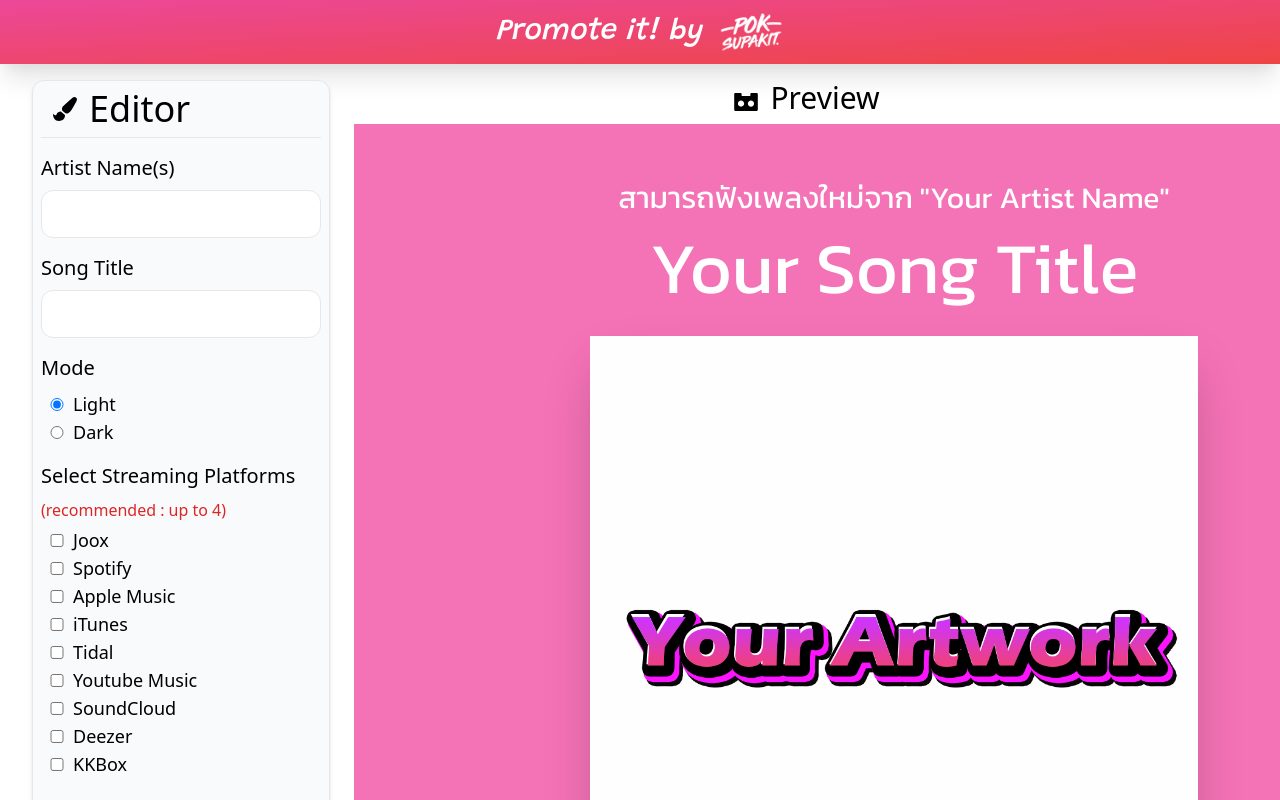
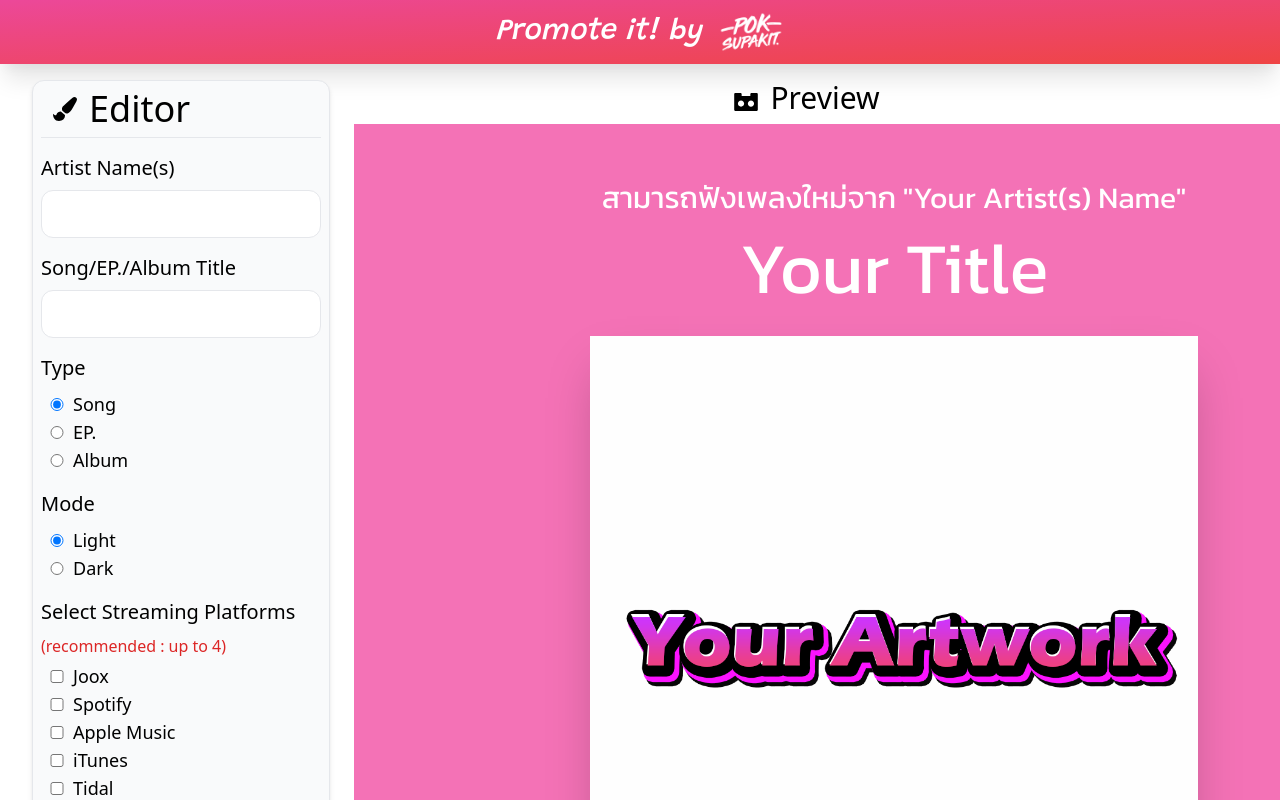
Before and after one commit to POKINBKK/promote-it, a React (Create React App) app: page / in a window 1280 px wide. Shown: the top 800 px of the page. Built offline with nearby package versions, Linux system fonts and the light colour scheme; a web font is replaced by a local one.

Commit message:
Feat: add Select Song/Album/EP

```diff
--- a/src/App.js
+++ b/src/App.js
@@ -168,8 +168,8 @@ function App() {
     "900",
   ];
 
-  const [artistName, setArtistName] = React.useState("Your Artist Name");
-  const [songTitle, setSongTitle] = React.useState("Your Song Title");
+  const [artistName, setArtistName] = React.useState("Your Artist(s) Name");
+  const [songTitle, setSongTitle] = React.useState("Your Title");
   const [selectedStreaming, setSelectedStreaming] = React.useState([]);
   const [coverColor, setCoverColor] = React.useState("bg-pink-400");
   const [artwork, setArtwork] = React.useState(
@@ -179,7 +179,7 @@ function App() {
     `${process.env.PUBLIC_URL}/asset/dummy_logo.png`
   );
   const [fontMode, setFontMode] = React.useState("w");
-  const [musicType, setmusicType] = React.useState(0);
+  const [musicType, setMusicType] = React.useState("0");
 
   const handleArtistName = (e) => {
     setArtistName(e.target.value);
@@ -255,6 +255,9 @@ function App() {
   const handleMode = (e) => {
     setFontMode(e.target.value);
   };
+  const handleType = (e) => {
+    setMusicType(e.target.value);
+  };
 
   return (
     <div className="w-full">
@@ -282,11 +285,53 @@ function App() {
             />
           </div>
           <div className="w-full pt-4">
-            <p className="text-xl pb-2">Song Title</p>
+            <p className="text-xl pb-2">Song/EP./Album Title</p>
             <input
               onChange={handleSongTitle}
               className="border rounded-xl h-12 w-full text-xl px-2 focus-within:border-pink-500 focus:outline-none"
             />
+          </div>
+          <div className="w-full pt-4">
+            <p className="text-xl pb-2">Type</p>
+            <div>
+              <input
+                type="radio"
+                id="song"
+                name="type"
+                value={0}
+                className="w-8"
+                onClick={handleType}
+                defaultChecked
+              />
+              <label htmlFor="song" className="text-lg">
+                Song
+              </label>
+              <br />
+              <input
+                type="radio"
+                id="ep"
+                name="type"
+                value={1}
+                className="w-8"
+                onClick={handleType}
+              />
+              <label htmlFor="ep" className="text-lg">
+                EP.
+              </label>
+              <br />
+              <input
+                type="radio"
+                id="album"
+                name="type"
+                value={3}
+                className="w-8"
+                onClick={handleType}
+              />
+              <label htmlFor="album" className="text-lg">
+                Album
+              </label>
+              <br />
+            </div>
           </div>
           <div className="w-full pt-4">
             <p className="text-xl pb-2">Mode</p>
@@ -414,7 +459,11 @@ function App() {
                     : "text-white pt-14 text-3xl"
                 }
               >
-                สามารถฟังเพลงใหม่จาก "{artistName}"
+                {musicType === "0"
+                  ? 'สามารถฟังเพลงใหม่จาก "' + artistName + '"'
+                  : musicType === "1"
+                  ? 'สามารถฟังEP.ใหม่จาก "' + artistName + '"'
+                  : 'สามารถฟังอัลบั้มใหม่จาก "' + artistName + '"'}
               </p>
               <p
                 className={
```
Also changed, not shown: 1 other file (tests, documents, lock files or other folders).
